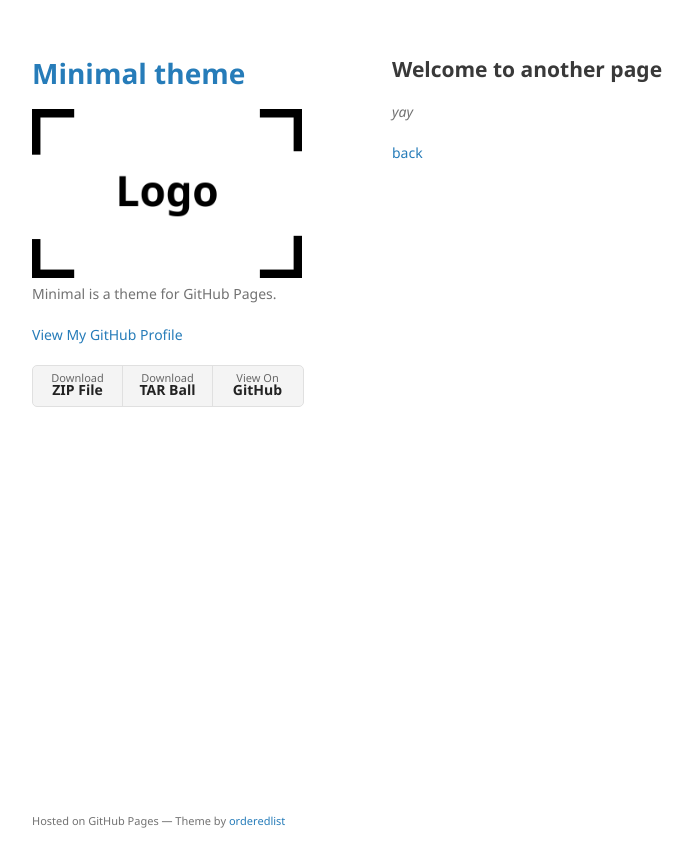
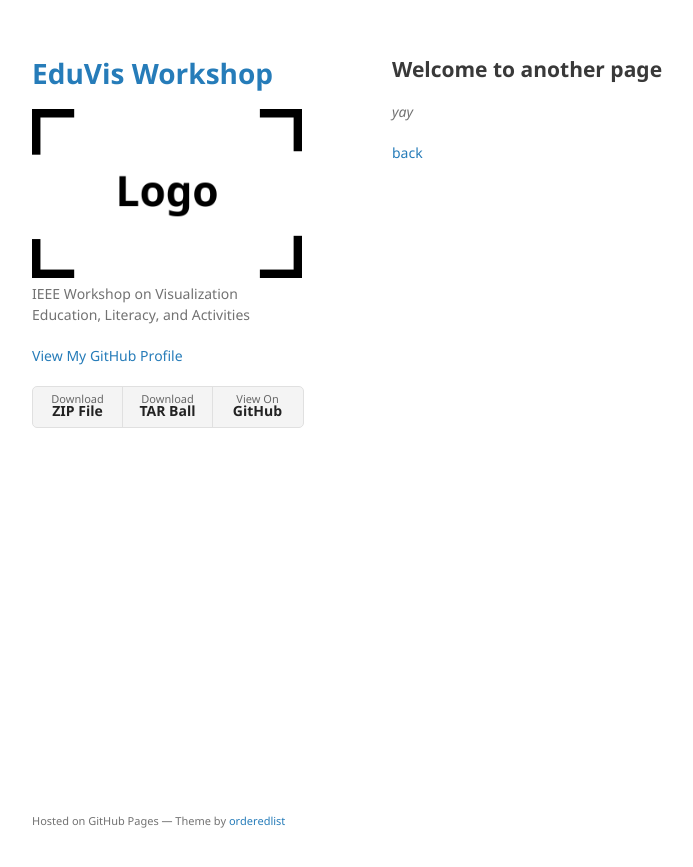
Before and after one commit to ieee-eduvis/ieee-eduvis.github.io, a Jekyll site: the page built from another-page.md, in a window 1280 px wide. Shown: the top 867 px of the page, without its empty margins (178-871 px from the left). Built offline with Jekyll 4.4.1, drawn with Linux system fonts in a browser that asks for light colours; our own code applies the rules of GitHub Pages for plain Markdown files.

Commit message:
Update config

```diff
--- a/_config.yml
+++ b/_config.yml
@@ -1,6 +1,6 @@
-title: Minimal theme
+title: EduVis Workshop
 logo: /assets/img/logo.png
-description: Minimal is a theme for GitHub Pages.
+description: IEEE Workshop on Visualization Education, Literacy, and Activities
 show_downloads: true
 google_analytics:
 theme: jekyll-theme-minimal
```
